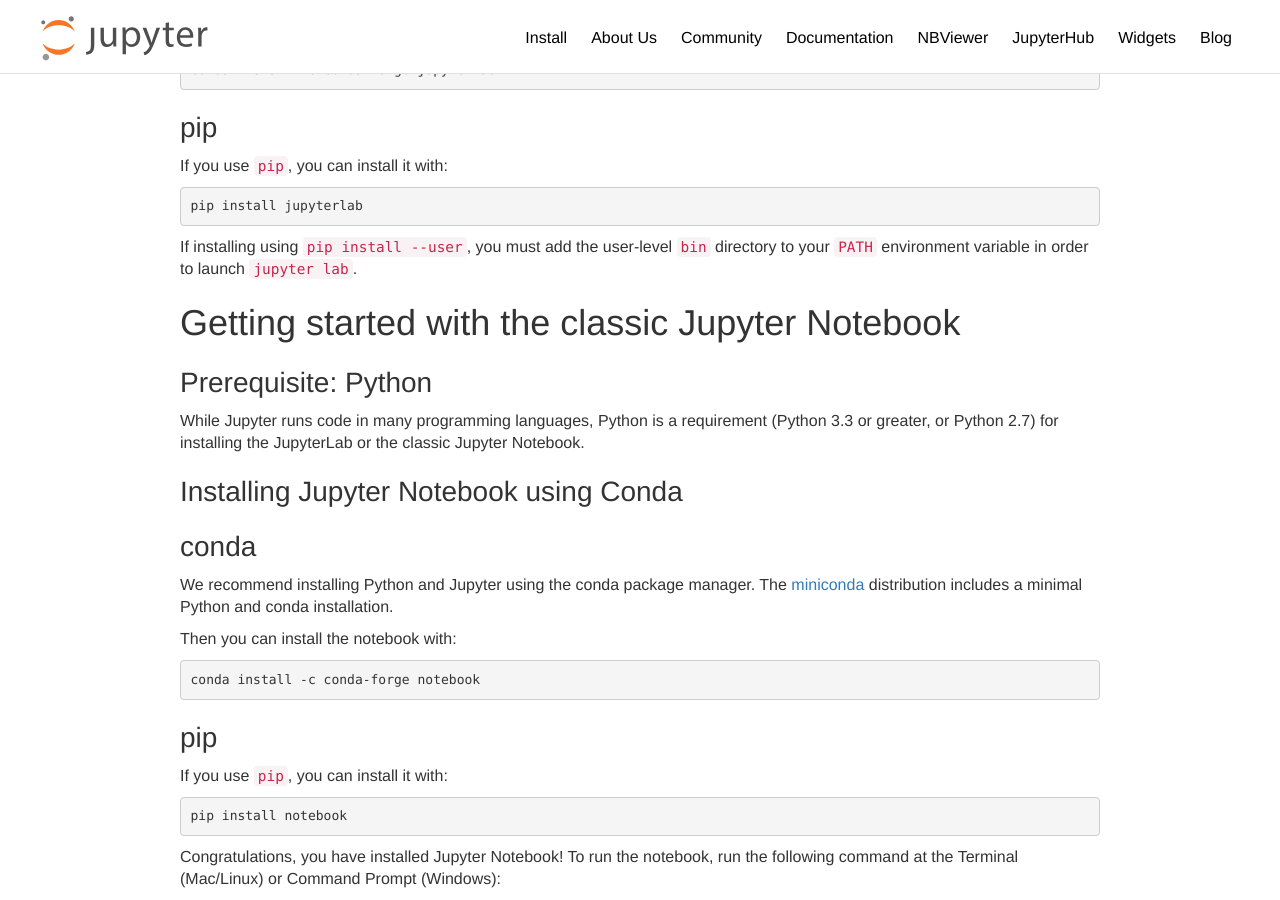
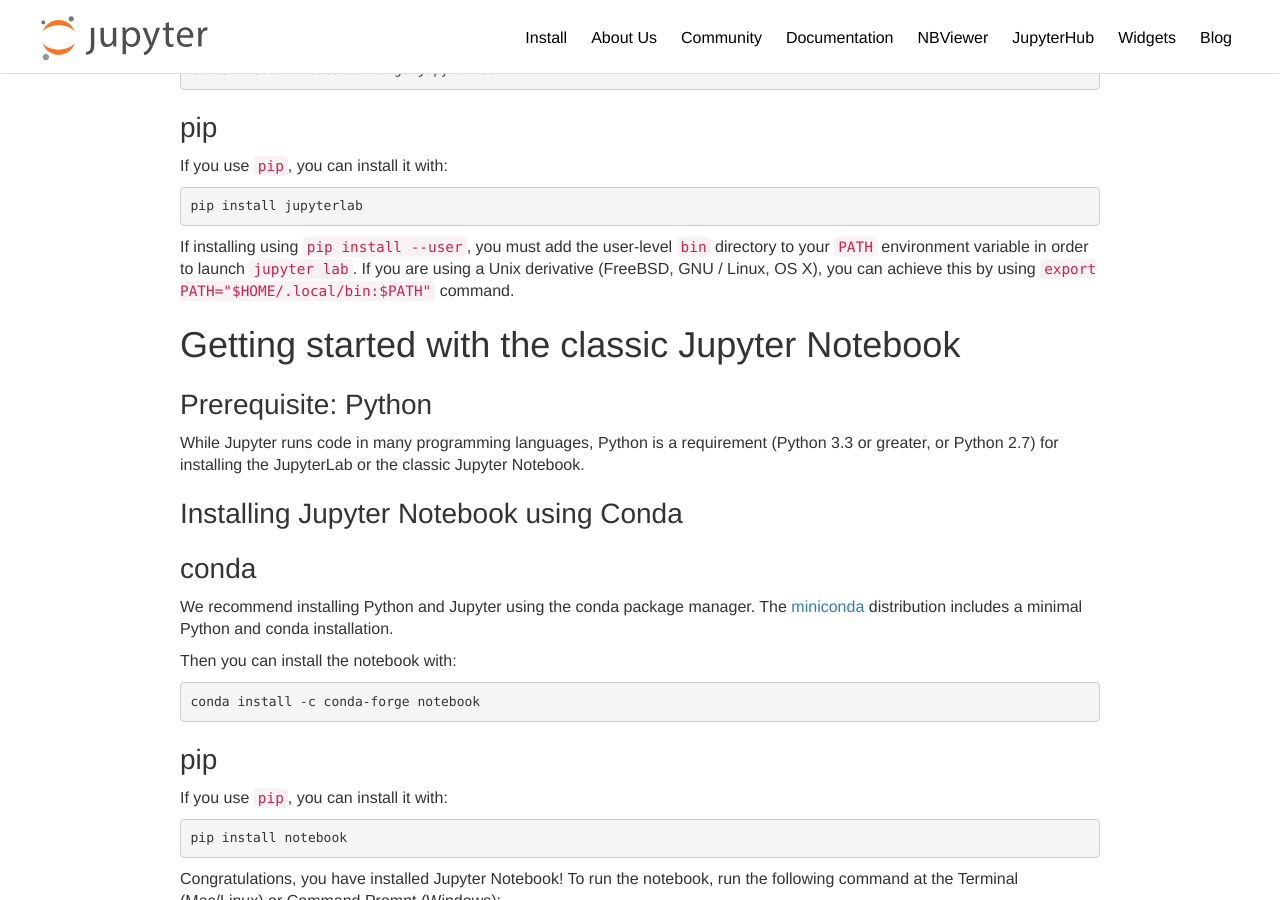
Before and after one commit to jupyter/jupyter.github.io, a Jekyll site: the page built from install.md, in a window 1280 px wide and 900 px high, scrolled down 537 px. Built offline with Jekyll 4.4.1, drawn with Linux system fonts in a browser that asks for light colours; comment, search, counter and statistics services are not loaded.

Commit message:
explained how to set the environment variable

````diff
--- a/install.md
+++ b/install.md
@@ -27,7 +27,7 @@
 pip install jupyterlab
 ```
 
-If installing using `pip install --user`, you must add the user-level `bin` directory to your `PATH` environment variable in order to launch `jupyter lab`.
+If installing using `pip install --user`, you must add the user-level `bin` directory to your `PATH` environment variable in order to launch `jupyter lab`. If you are using a Unix derivative (FreeBSD, GNU / Linux, OS X), you can achieve this by using ``export PATH="$HOME/.local/bin:$PATH"`` command.
 
 ## Getting started with the classic Jupyter Notebook
 
````
